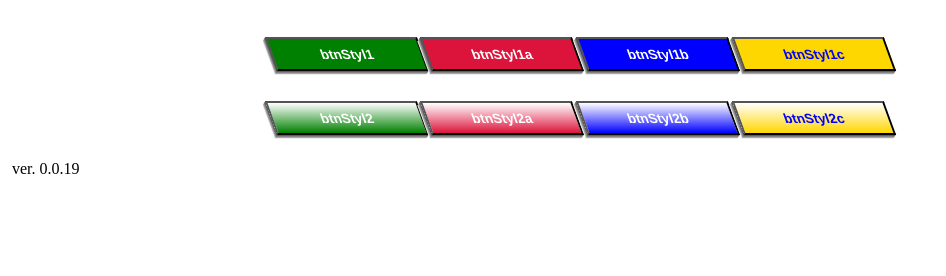
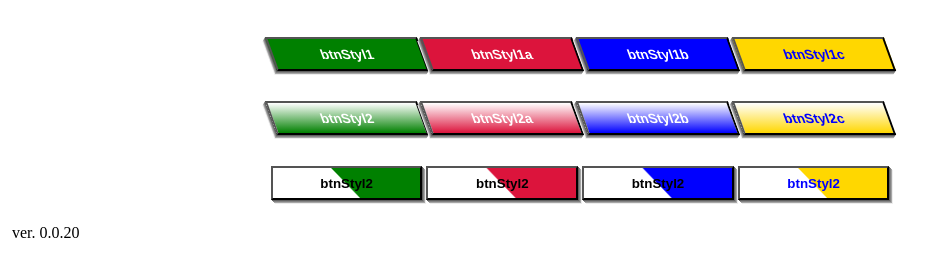
Before and after one commit to SzymekCendecki/scss_css-library, a plain HTML site: page index.html in a window 1280 px wide. Shown: the whole page, without its empty margins (0-946 px from the left). Drawn offline with Linux system fonts and the light colour scheme.

Commit message:
added style for buttons

```diff
--- a/documentation.txt
+++ b/documentation.txt
@@ -38,7 +38,7 @@ styl przycisków dla rozdzielczości 1366x768
 }
 
 style dla przycisków:
-.btnStyl1, .btnStyl1a, .btnStyl1b, .btnStyl1c, .btnStyl2, .btnStyl12a, .btnStyl2b, .btnStyl2c.
+.btnStyl1, .btnStyl1a, .btnStyl1b, .btnStyl1c, .btnStyl2, .btnStyl12a, .btnStyl2b, .btnStyl2c, .btnStyl3, .btnStyl3a, .btnStyl3b, .btnStyl3c.
 
 <---------------------------------   wielkość liter w em' ach ----------------------------------------------------->
 Nazwa stylu dla wielkości liter składa się z  trzech części. Pierwszą cześcią nazwy stylu określa do czego służy ten styl, drugi człon określa wielkość tektu. Trzeci człon zaś określa jednostkę w jakich jest dana wielkość.
--- a/history.txt
+++ b/history.txt
@@ -44,3 +44,6 @@ Dodano style dla sześciu przycisków.
 1 października 2018 - września 0.0.19
 Dodano dwa style przycisków.
 	Poprawiono wyświetlanie niebieskiego obramowania przycisków, podczas ich wciskania.
+
+1 października 2018 - wersja 0.0.20
+Dodano style dla przycisków.
--- a/index.html
+++ b/index.html
@@ -52,6 +52,13 @@
 			<button class="btnStyl2c">btnStyl2c</button>
 		</div>
 
+		<div class="margins4000p">
+			<button class="btnStyl3">btnStyl2</button>
+			<button class="btnStyl3a">btnStyl2</button>
+			<button class="btnStyl3b">btnStyl2</button>
+			<button class="btnStyl3c">btnStyl2</button>
+		</div>
+
 
 	</div>
 	<!-- koniec części głównej-->
@@ -63,7 +70,7 @@
 
 <!-- początek stopki-->
 	<footer class="col-12">
-		<div id="version">ver. 0.0.19</div>
+		<div id="version">ver. 0.0.20</div>
 	</footer>
 <!-- koniec stopki -->
 
--- a/scss/buttons.scss
+++ b/scss/buttons.scss
@@ -4,7 +4,6 @@
 .basicBtn{
   width: 40%; height: 7%; font-weight: bold; font-size: 1.05em; text-shadow: 1px 1px white;
 }
-
 
 //pierszy styl dla przycisków
 .btnStyl1{
@@ -96,6 +95,44 @@
                -3px 3px 0 #a6a6a6, -4px 4px 0 #ededed;
  }
 
+ //drugi styl dla przycisków
+ .btnStyl3{
+   width: 20%;
+   background: linear-gradient(46deg, rgba(255,255,255,1) 0%, rgba(255,255,255,1) 49%, rgba(0,128,0,1) 50%, rgba(0,128,0,1) 100%);
+   font-weight: bold;
+   padding: 1% 0 1% 0;
+   box-shadow: 1px 1px 0 #606060, 2px 2px 0 #838383,
+               3px 3px 0 #a6a6a6, 4px 4px 0 #ededed;
+ }
+
+ .btnStyl3a{
+   width: 20%;
+   background: linear-gradient(46deg, rgba(255,255,255,1) 0%, rgba(255,255,255,1) 49%, crimson 50%, crimson 100%);
+   font-weight: bold;
+   padding: 1% 0 1% 0;
+   box-shadow: 1px 1px 0 #606060, 2px 2px 0 #838383,
+               3px 3px 0 #a6a6a6, 4px 4px 0 #ededed;
+ }
+
+ .btnStyl3b{
+   width: 20%;
+   background: linear-gradient(46deg, rgba(255,255,255,1) 0%, rgba(255,255,255,1) 49%, blue 50%, blue 100%);
+   font-weight: bold;
+   padding: 1% 0 1% 0;
+   box-shadow: 1px 1px 0 #606060, 2px 2px 0 #838383,
+               3px 3px 0 #a6a6a6, 4px 4px 0 #ededed;
+ }
+
+ .btnStyl3c{
+   width: 20%;
+   background: linear-gradient(46deg, rgba(255,255,255,1) 0%, rgba(255,255,255,1) 49%, gold 50%, gold 100%);
+   font-weight: bold;
+   color: blue;
+   padding: 1% 0 1% 0;
+   box-shadow: 1px 1px 0 #606060, 2px 2px 0 #838383,
+               3px 3px 0 #a6a6a6, 4px 4px 0 #ededed;
+ }
+
 
  //style po aktywowaniu przycisku stylu .btnStyl1, .btnStyl1a, .btnStyl1b
  .btnStyl1:active, .btnStyl1a:active, .btnStyl1b:active, .btnStyl1c:active, .btnStyl2:active, .btnStyl2a:active, .btnStyl2b:active, .btnStyl2c:active{
@@ -113,6 +150,23 @@
   .btnStyl2b:active{ background: linear-gradient(lightblue, lightblue); }
   .btnStyl2c:active{ background: linear-gradient(yellow, yellow); }
 
+.btnStyl3:active{
+  background: linear-gradient(46deg, rgba(0,128,0,1) 0%, rgba(0,128,0,1) 49%, rgba(255,255,255,1) 50%, rgba(255,255,255,1) 100%);
+}
+
+.btnStyl3a:active{
+  background: linear-gradient(46deg, crimson 0%, crimson 49%, rgba(255,255,255,1) 50%, rgba(255,255,255,1) 100%);
+}
+
+.btnStyl3b:active{
+  background: linear-gradient(46deg, blue 0%, blue 49%, rgba(255,255,255,1) 50%, rgba(255,255,255,1) 100%);
+}
+
+.btnStyl3c:active{
+  background: linear-gradient(46deg, gold 0%, gold 49%, rgba(255,255,255,1) 50%, rgba(255,255,255,1) 100%);
+}
+
+
 //likwidacja niebieskiego obramowania, gdy wciska się przycisk
-.btnStyl1:focus, .btnStyl1a:focus, .btnStyl1b:focus, .btnStyl1c:focus, .btnStyl2:focus, .btnStyl2a:focus, .btnStyl2b:focus, .btnStyl2c:focus{
+.btnStyl1:focus, .btnStyl1a:focus, .btnStyl1b:focus, .btnStyl1c:focus, .btnStyl2:focus, .btnStyl2a:focus, .btnStyl2b:focus, .btnStyl2c:focus, .btnStyl3:focus, .btnStyl3a:focus, .btnStyl3b:focus, .btnStyl3c:focus{
  outline: none; }
```
Also changed, not shown: README.md, css/main.css, 1 other file.
